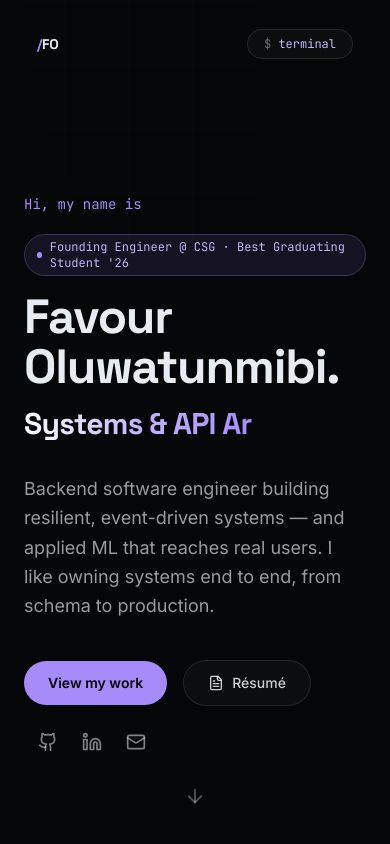
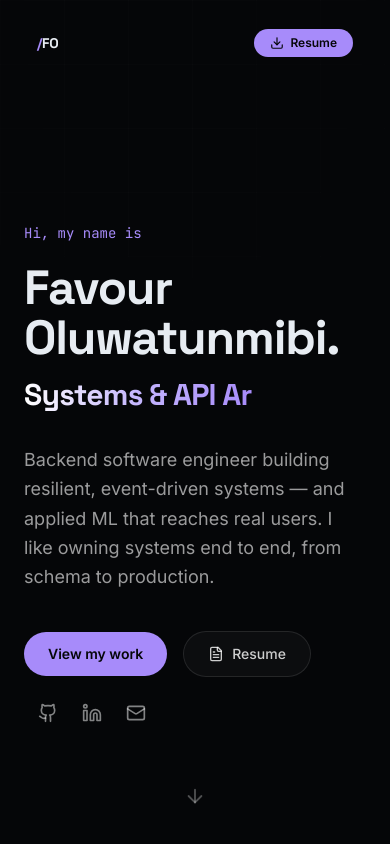
Before and after one commit to Favourite101/portfolio-v2, a Next.js app: page / in a window 390 px wide. Shown: the top 844 px of the page. Built offline with nearby package versions, Linux system fonts and the light colour scheme.

Commit message:
Add Resume download button to navbar; wire Retinal live URL; remove hero badge

```diff
--- a/components/Hero.tsx
+++ b/components/Hero.tsx
@@ -53,16 +53,6 @@ export default function Hero() {
           Hi, my name is
         </motion.p>
 
-        <motion.div
-          initial={{ opacity: 0, y: 16 }}
-          animate={{ opacity: 1, y: 0 }}
-          transition={{ duration: 0.6, delay: 0.15 }}
-          className="mb-4 inline-flex items-center gap-2 rounded-full border border-accent/25 bg-accent/10 px-3 py-1 font-mono text-xs text-accent-soft"
-        >
-          <span className="h-1.5 w-1.5 rounded-full bg-accent" />
-          {profile.badge}
-        </motion.div>
-
         <motion.h1
           initial={{ opacity: 0, y: 24 }}
           animate={{ opacity: 1, y: 0 }}
@@ -109,7 +99,7 @@ export default function Hero() {
             rel="noopener noreferrer"
             className="glow-hover inline-flex items-center gap-2 rounded-full border border-white/10 bg-white/[0.03] px-6 py-3 text-sm font-medium text-white/80"
           >
-            <FileText size={16} /> Résumé
+            <FileText size={16} /> Resume
           </a>
 
           <div className="ml-1 flex items-center gap-1">
--- a/components/Nav.tsx
+++ b/components/Nav.tsx
@@ -2,7 +2,8 @@
 
 import { useEffect, useState } from "react";
 import { motion } from "framer-motion";
-import { navLinks } from "@/lib/data";
+import { Download } from "lucide-react";
+import { navLinks, profile } from "@/lib/data";
 
 export default function Nav({ onOpenTerminal }: { onOpenTerminal: () => void }) {
   const [scrolled, setScrolled] = useState(false);
@@ -43,13 +44,22 @@ export default function Nav({ onOpenTerminal }: { onOpenTerminal: () => void })
           ))}
         </ul>
 
+        <div className="flex items-center gap-2">
+          <a
+            href={profile.resumeUrl}
+            download
+            className="glow-hover inline-flex items-center gap-1.5 rounded-full bg-accent px-4 py-1.5 text-xs font-semibold text-ink-950"
+          >
+            <Download size={14} /> Resume
+          </a>
           <button
             onClick={onOpenTerminal}
-          className="glow-hover rounded-full border border-white/10 bg-white/[0.03] px-4 py-1.5 font-mono text-xs text-accent-soft"
+            className="glow-hover hidden rounded-full border border-white/10 bg-white/[0.03] px-4 py-1.5 font-mono text-xs text-accent-soft sm:inline-block"
             aria-label="Open terminal"
           >
             <span className="text-white/40">$</span> terminal
           </button>
+        </div>
       </nav>
     </motion.header>
   );
--- a/components/Terminal.tsx
+++ b/components/Terminal.tsx
@@ -58,7 +58,7 @@ function runCommand(raw: string): string[] {
       ];
     case "resume":
       if (typeof window !== "undefined") window.open(profile.resumeUrl, "_blank");
-      return ["Opening résumé in a new tab… 📄"];
+      return ["Opening resume in a new tab… 📄"];
     case "contact":
       return [`email: ${socials.email}`, "Fire off an email — I reply fast."];
     case "social":
--- a/lib/data.ts
+++ b/lib/data.ts
@@ -1,7 +1,6 @@
 export const profile = {
   name: "Favour Oluwatunmibi",
   title: "Backend Software Engineer",
-  badge: "Founding Engineer @ CSG · Best Graduating Student '26",
   tagline:
     "Backend software engineer building resilient, event-driven systems — and applied ML that reaches real users. I like owning systems end to end, from schema to production.",
   location: "Nigeria · Open to remote & relocation",
@@ -140,10 +139,10 @@ export const projects: Project[] = [
     description:
       "Award-winning hybrid CNN–Vision Transformer detecting diabetic retinopathy, glaucoma, cataract, and AMD from retinal fundus images — 0.8869 AUC-ROC and 85.3% accuracy on ODIR-5K, clinically validated at Babcock University Teaching Hospital. Solo-built FastAPI backend and model-serving API with tiered clinician/user/admin access; presented and won Best HealthTech at a Paystack-sponsored ideathon.",
     tech: ["PyTorch", "Vision Transformers", "CNN", "FastAPI", "Python", "React"],
+    url: "https://retinal-detection-frontend.vercel.app/",
     live: true,
     featured: true,
     award: "Best HealthTech",
-    status: "Live demo — link on request",
   },
   {
     title: "Student Room Booking System",
```
Also changed, not shown: 1 other file (tests, documents, lock files or other folders). Lines whose indentation alone changed are shown as unchanged.
